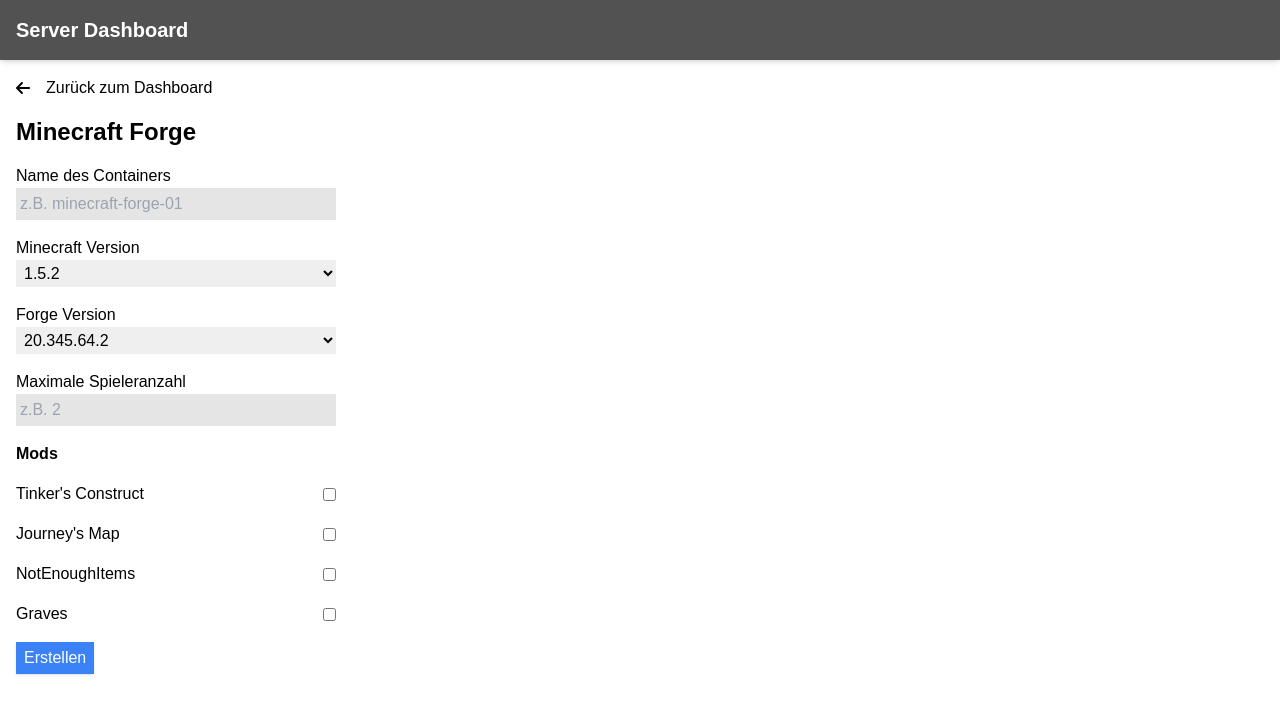
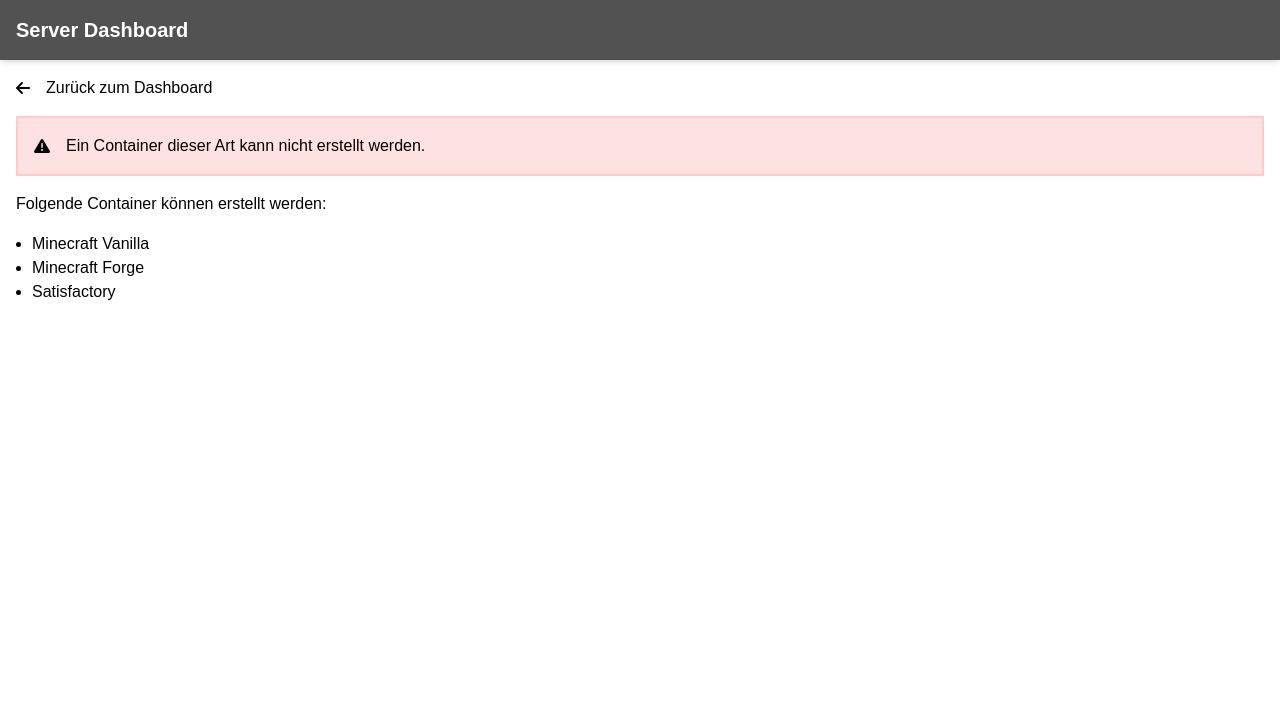
Before and after one commit to kevinldg/server-dashboard, a Next.js app: page /create in a window 1280 px wide. Shown: the top 714 px of the page. Built offline with nearby package versions, Linux system fonts and the light colour scheme.

Commit message:
Minor improvements to the forms for creating containers

```diff
--- a/components/ContainerCreate/ContainerCreate.js
+++ b/components/ContainerCreate/ContainerCreate.js
@@ -6,7 +6,7 @@
 export default function ContainerCreate({ name }) {
   return (
     <Link
-      href="/create"
+      href={"/create?container=" + name}
       className=" bg-neutral-200 w-80 shadow hover:scale-[1.025] transition-transform"
     >
       <div className="px-4 py-2 flex justify-between items-center">
--- a/components/Forms/MinecraftForge.js
+++ b/components/Forms/MinecraftForge.js
@@ -92,6 +92,7 @@
             id="maxPlayers"
             name="maxPlayers"
             type="number"
+            min="1"
             placeholder="z.B. 2"
             className=" bg-neutral-200 p-1"
           />
--- a/components/Forms/MinecraftVanilla.js
+++ b/components/Forms/MinecraftVanilla.js
@@ -46,6 +46,7 @@
             id="maxPlayers"
             name="maxPlayers"
             type="number"
+            min="1"
             placeholder="z.B. 2"
             className=" bg-neutral-200 p-1"
           />
--- /dev/null
+++ b/components/Forms/Satisfactory.js
@@ -0,0 +1,65 @@
+export function SatisfactoryForm() {
+  return (
+    <div className="flex flex-col gap-4">
+      <h2 className="font-bold text-2xl">Satisfactory</h2>
+      <form className="flex flex-col gap-4 w-80">
+        <div className="flex flex-col">
+          <label>Name des Containers</label>
+          <input
+            id="containerName"
+            name="containerName"
+            type="text"
+            placeholder="z.B. satisfactory-server-01"
+            className=" bg-neutral-200 p-1"
+          />
+        </div>
+        <div className="flex flex-col">
+          <label>Maximale Spieleranzahl</label>
+          <input
+            id="maxPlayers"
+            name="maxPlayers"
+            type="number"
+            min="1"
+            placeholder="z.B. 2"
+            className=" bg-neutral-200 p-1"
+          />
+        </div>
+        <div className="flex flex-col">
+          <label>Sicherungsintervall (in Minuten)</label>
+          <input
+            id={"option" + "SaveIntervalInMinutes"}
+            name={"option" + "SaveIntervalInMinutes"}
+            type="number"
+            min="1"
+            placeholder="z.B. 5 (Standard)"
+            className=" bg-neutral-200 p-1"
+          />
+        </div>
+        <div className="flex gap-4 justify-between items-center">
+          <label>Automatischen Speichern beim Verlassen des Servers</label>
+          <input
+            id={"option" + "AutoSaveOnDisconnect"}
+            name={"option" + "AutoSaveOnDisconnect"}
+            type="checkbox"
+            className=" bg-neutral-200 p-1 w-fit"
+          />
+        </div>
+        <div className="flex gap-4 justify-between items-center">
+          <label>Experimental</label>
+          <input
+            id={"option" + "Experimental"}
+            name={"option" + "Experimental"}
+            type="checkbox"
+            className=" bg-neutral-200 p-1 w-fit"
+          />
+        </div>
+        <button
+          type="submit"
+          className="w-fit bg-blue-500 text-white px-2 py-1 shadow hover:scale-[1.025] transition-transform"
+        >
+          Erstellen
+        </button>
+      </form>
+    </div>
+  );
+}
--- a/pages/create.js
+++ b/pages/create.js
@@ -1,20 +1,36 @@
+import { useEffect, useState } from "react";
+import { useRouter } from "next/router";
+
 import MinecraftForgeForm from "@/components/Forms/MinecraftForge";
 import { MinecraftVanillaForm } from "@/components/Forms/MinecraftVanilla";
 import BackToDashboard from "@/components/BackToDashboard/BackToDashboard";
 
 import { FontAwesomeIcon } from "@fortawesome/react-fontawesome";
 import { faExclamationTriangle } from "@fortawesome/free-solid-svg-icons";
+import { SatisfactoryForm } from "@/components/Forms/Satisfactory";
 
 export default function Create() {
-  const serverToCreate = "Minecraft Forge";
+  const router = useRouter();
 
-  const allowedContainers = ["Minecraft Vanilla", "Minecraft Forge"];
+  const [serverToCreate, setServerToCreate] = useState(null);
+  const allowedContainers = [
+    "Minecraft Vanilla",
+    "Minecraft Forge",
+    "Satisfactory",
+  ];
+
+  useEffect(() => {
+    if (router.query.container) {
+      setServerToCreate(router.query.container);
+    }
+  }, [router.query.container]);
 
   return (
     <div className="flex flex-col gap-4">
       <BackToDashboard />
       {serverToCreate === "Minecraft Vanilla" && <MinecraftVanillaForm />}
       {serverToCreate === "Minecraft Forge" && <MinecraftForgeForm />}
+      {serverToCreate === "Satisfactory" && <SatisfactoryForm />}
       {!allowedContainers.includes(serverToCreate) && (
         <div className="flex flex-col gap-4">
           <p className="bg-red-100 p-4 border-solid border-2 border-red-200 flex items-center gap-4">
@@ -23,8 +39,9 @@
           </p>
           <p>Folgende Container können erstellt werden:</p>
           <ul className="list-disc ms-4">
-            <li>Minecraft Vanilla</li>
-            <li>Minecraft Forge</li>
+            {allowedContainers.map((container) => (
+              <li>{container}</li>
+            ))}
           </ul>
         </div>
       )}
--- a/pages/dashboard.js
+++ b/pages/dashboard.js
@@ -12,18 +12,11 @@
 const username = "GuNShOtzZ";
 
 const containersToCreate = [
-  {
-    name: "Minecraft Vanilla",
-  },
-  {
-    name: "Minecraft Forge",
-  },
-  {
-    name: "Teamspeak 3",
-  },
-  {
-    name: "Counter Strike 2",
-  },
+  "Minecraft Vanilla",
+  "Minecraft Forge",
+  "Teamspeak 3",
+  "Counter Strike 2",
+  "Satisfactory",
 ];
 
 export default function Dashboard() {
@@ -89,7 +82,7 @@
         <div className="flex flex-col gap-4">
           <p className="font-bold">Container erstellen</p>
           <div className="flex flex-col gap-2">
-            {containersToCreate.map(({ name }) => (
+            {containersToCreate.map((name) => (
               <ContainerCreate name={name} />
             ))}
           </div>
```
